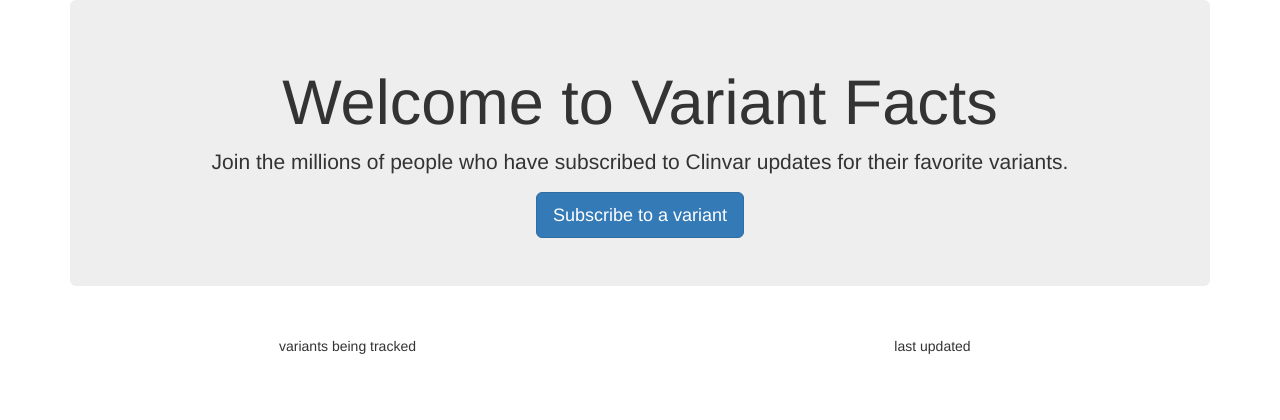
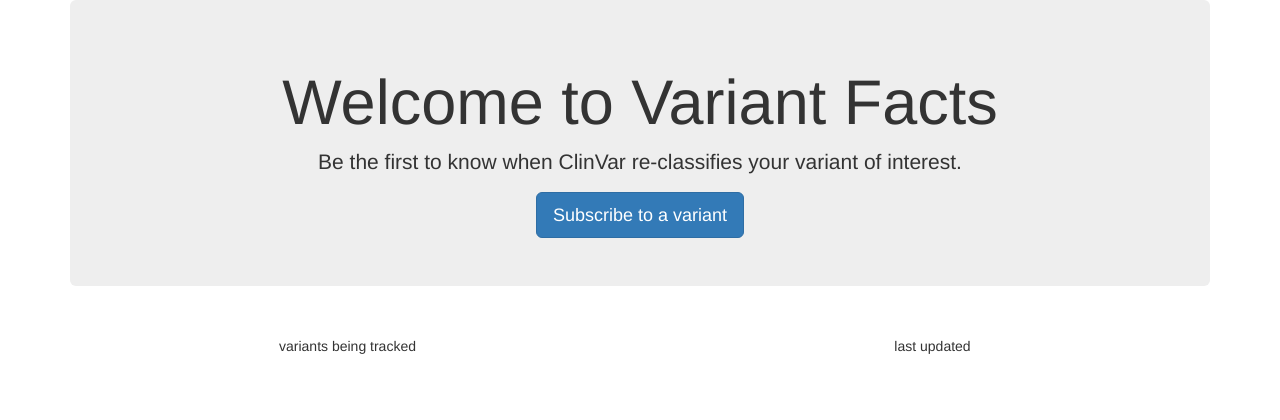
Before and after one commit to buske/variant-subscription-service, a Flask app: template vss/templates/index.html in a window 1280 px wide. Shown: the top 420 px of the page. Run offline with Flask 2, Linux system fonts and the light colour scheme; the template is opened without the code that fills it, so the values that code supplies are empty; some libraries are stand-ins or nearby versions.

Commit message:
Changed landing page text

```diff
--- a/vss/templates/index.html
+++ b/vss/templates/index.html
@@ -5,7 +5,7 @@
     <div class="container">
         <div class="jumbotron text-center">
             <h1>Welcome to {{config.APP_NAME}}</h1>
-            <p>Join the millions of people who have subscribed to Clinvar updates for their favorite variants.</p>
+            <p>Be the first to know when ClinVar re-classifies your variant of interest.</p>
             <a class="btn btn-primary btn-lg" href="/subscribe" role="button">Subscribe to a variant</a>
         </div>
         <div class="row">
```
